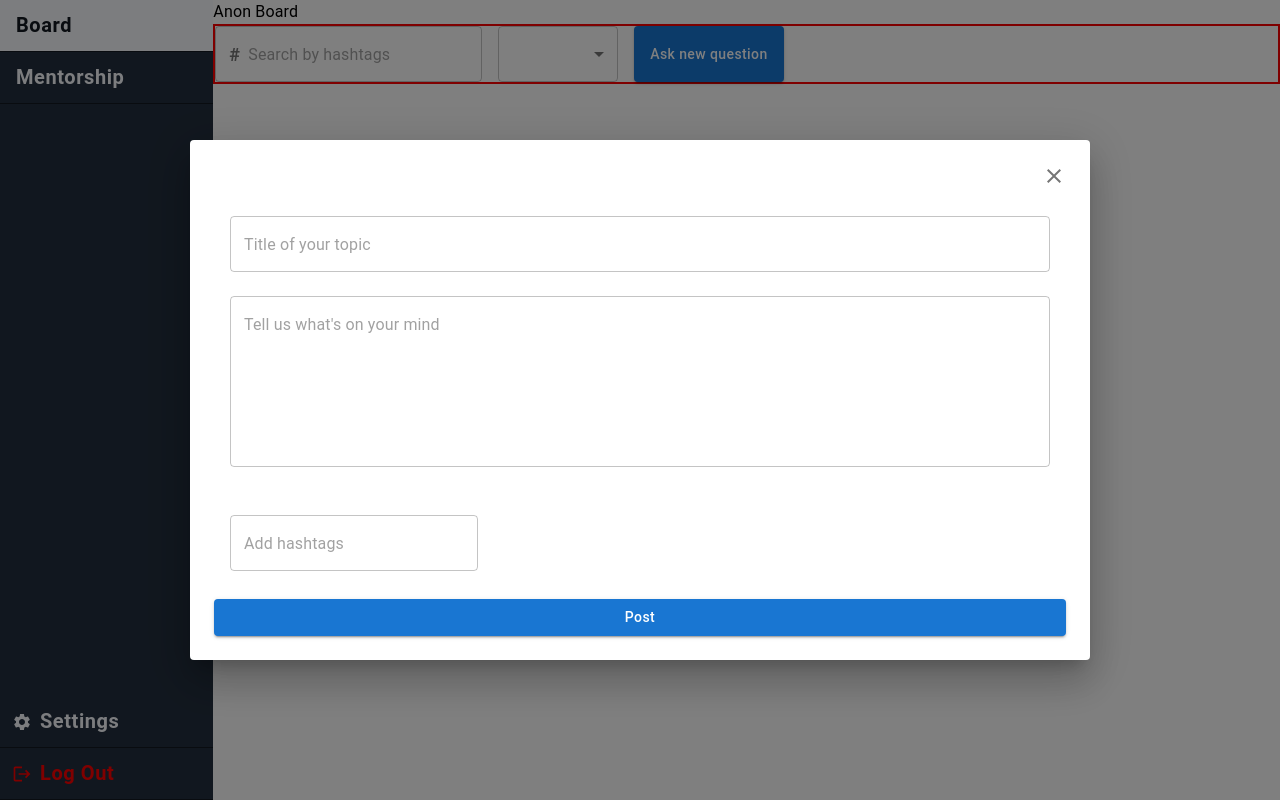
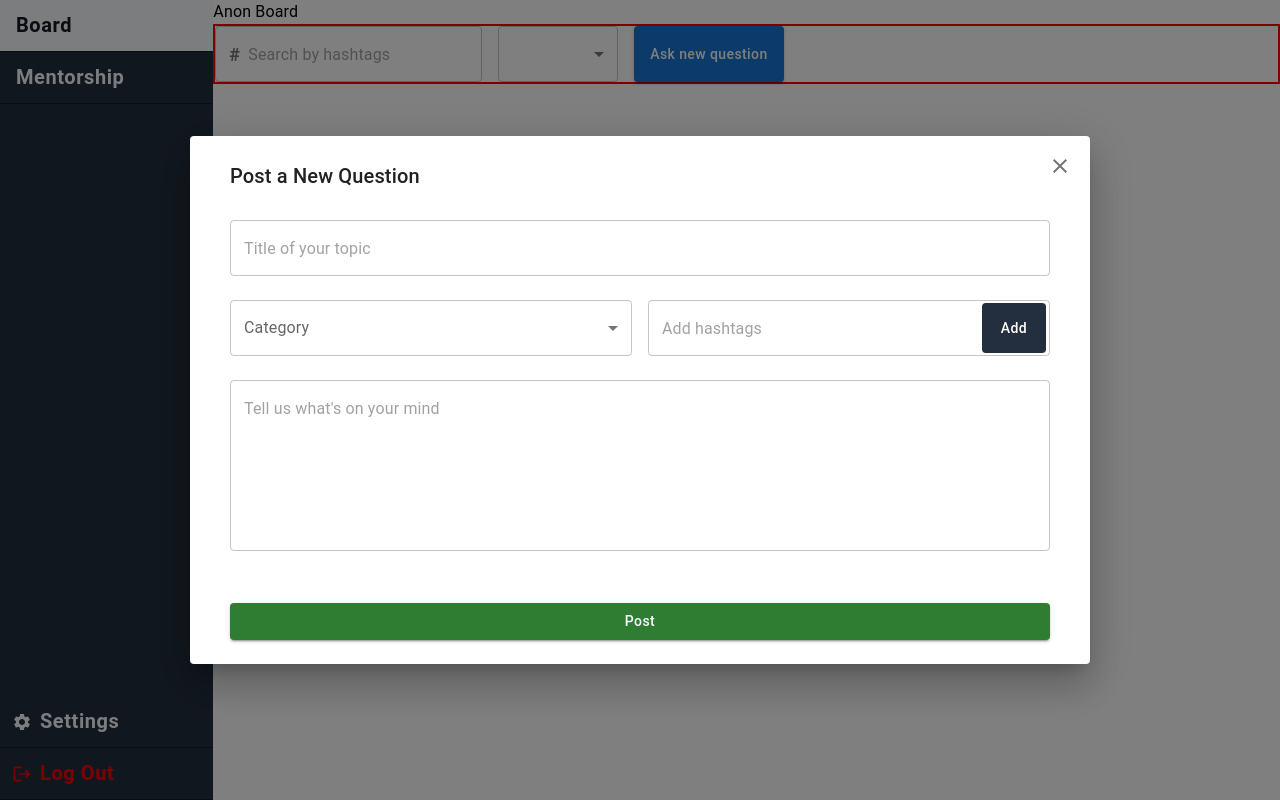
Before and after one commit to ruslan-akhm/anon, a React (Create React App) app in the folder client/: page /board in a window 1280 px wide. Both pictures are taken after a click on the button "Ask new question". Built offline with nearby package versions, Linux system fonts and the light colour scheme.

Commit message:
updated new topic modal

```diff
--- a/client/src/components/mainpage/board/Board.js
+++ b/client/src/components/mainpage/board/Board.js
@@ -96,6 +96,7 @@ function Board(props) {
 				onClose={() => setModalShown(false)}
 				fullWidth={true}
 				maxWidth={"md"}
+				scroll="body"
 			>
 				<NewTopicModal setModalShown={setModalShown} />
 			</Dialog>
--- a/client/src/components/mainpage/board/NewTopicModal.js
+++ b/client/src/components/mainpage/board/NewTopicModal.js
@@ -1,4 +1,4 @@
-import { useState } from "react";
+import { useEffect, useState } from "react";
 import {
 	Grid,
 	Card,
@@ -14,52 +14,249 @@ import {
 	IconButton,
 	CircularProgress,
 	useTheme,
-	Alert,
-	Slide,
 	TextField,
+	Select,
+	MenuItem,
+	ListItemText,
+	Checkbox,
+	InputAdornment,
+	FormControl,
+	InputLabel,
 } from "@mui/material";
 
 import CloseIcon from "@mui/icons-material/Close";
 
+const ITEM_HEIGHT = 48;
+const ITEM_PADDING_TOP = 8;
+const MenuProps = {
+	PaperProps: {
+		style: {
+			maxHeight: ITEM_HEIGHT * 4.5 + ITEM_PADDING_TOP,
+			width: 250,
+		},
+	},
+};
+
+const categories = [
+	{
+		id: 1,
+		value: "negatives",
+		text: "Issues and Concerns",
+	},
+	{
+		id: 2,
+		value: "positives",
+		text: "Cheers and Celebrations",
+	},
+	{
+		id: 3,
+		value: "neutrals",
+		text: "General Topic",
+	},
+];
+
 const NewTopicModal = ({ setModalShown }) => {
+	const theme = useTheme();
 	const [loading, setLoading] = useState(false);
+	const [categoriesList, setCategoriesList] = useState([]);
+	const [hashtagInput, setHastagInput] = useState([]);
+	const [userInput, setUserInput] = useState({
+		title: "",
+		hashtags: [],
+		text: "",
+	});
+
+	const handleChange = (e) => {
+		const {
+			target: { value },
+		} = e;
+		setCategoriesList(
+			// On autofill we get a stringified value.
+			typeof value === "string" ? value.split(",") : value
+		);
+	};
+
+	const handleHashtagInput = (e) => {
+		setHastagInput(e.target.value);
+	};
+
+	const updateInput = (e) => {
+		if (e.target.name == "hashtags") {
+			if (hashtagInput.trim().length < 1) return;
+			setUserInput({
+				...userInput,
+				hashtags: [...userInput.hashtags, hashtagInput.trim()],
+			});
+			setHastagInput("");
+		} else {
+			setUserInput({
+				...userInput,
+				[e.target.name]: e.target.value,
+			});
+		}
+		console.log(e.target.name);
+	};
+
+	const removeHashtag = (hash) => {
+		console.log(hash);
+		let updatedHashtags = [...userInput.hashtags].filter((h) => {
+			return h != hash;
+		});
+		setUserInput({ ...userInput, hashtags: [...updatedHashtags] });
+	};
 
 	const handleSubmit = () => {
+		console.log(categoriesList);
+		console.log(userInput);
 		return;
 	};
 
 	return (
-		<Box sx={{ px: 2, py: 2 }}>
-			<Grid container direction="row" justifyContent="flex-end">
-				<IconButton onClick={() => setModalShown(false)}>
-					<CloseIcon />
-				</IconButton>
-			</Grid>
+		<Box sx={{ px: 2, py: 2, position: "relative" }}>
+			{/* <Grid container direction="row" justifyContent="flex-end"> */}
+			<IconButton
+				onClick={() => setModalShown(false)}
+				sx={{ position: "absolute", top: "10px", right: "10px" }}
+			>
+				<CloseIcon />
+			</IconButton>
+			<Typography sx={{ px: 3, py: 1 }} variant="h6">
+				Post a New Question
+			</Typography>
 			<DialogContent>
 				<Grid direction="column">
 					<TextField
 						variant="outlined"
 						sx={{ width: "100%", mb: 3 }}
 						placeholder="Title of your topic"
+						name="title"
+						onChange={updateInput}
 					/>
+					<Grid item container sx={{ width: "100%", mb: 3 }}>
+						<Grid item xs={6} sm={6} md={6} lg={6} xl={6} sx={{ pr: 1 }}>
+							<TextField
+								value={categoriesList}
+								onChange={handleChange}
+								select // tell TextField to render select
+								label="Category"
+								sx={{
+									width: "100%",
+									"&::label": {
+										color: "red",
+									},
+								}}
+							>
+								{categories.map((category) => (
+									<MenuItem key={category.value} value={category.text}>
+										<Typography>{category.text}</Typography>
+									</MenuItem>
+								))}
+							</TextField>
+						</Grid>
+						<Grid item xs={6} sm={6} md={6} lg={6} xl={6} sx={{ pl: 1 }}>
+							<FormControl sx={{ width: "100%" }}>
+								<TextField
+									sx={{ width: "100%" }}
+									variant="outlined"
+									placeholder="Add hashtags"
+									onChange={handleHashtagInput}
+									value={hashtagInput}
+									InputProps={{
+										endAdornment: (
+											<InputAdornment position="end">
+												<Button
+													type="submit"
+													variant="contained"
+													sx={{
+														boxShadow: "none",
+														height: "50px",
+														mr: "-10px",
+														backgroundColor: theme.palette.sidebar.main,
+														"&:hover": {
+															backgroundColor: theme.palette.sidebar.hover,
+														},
+													}}
+													name="hashtags"
+													onClick={updateInput}
+												>
+													Add
+												</Button>
+											</InputAdornment>
+										),
+									}}
+								/>
+							</FormControl>
+						</Grid>
+					</Grid>
+
+					{userInput.hashtags.length > 0 && (
+						<Grid
+							container
+							item
+							direction="row"
+							sx={{ width: "100%", mb: 3 }}
+							justifyContent="flex-end"
+						>
+							{userInput.hashtags.map((h) => {
+								return (
+									<Grid
+										key={h}
+										item
+										container
+										direction="row"
+										alignItems="center"
+										sx={{
+											backgroundColor: theme.palette.darkblue.main,
+											borderRadius: "24px",
+											width: "fit-content",
+											px: 1.1,
+											py: 0.5,
+											margin: 0.5,
+											color: theme.palette.sidebar.text,
+										}}
+									>
+										<Typography>#{h}</Typography>
+										<IconButton
+											sx={{ width: "18px", height: "18px", ml: 0.5 }}
+											onClick={() => removeHashtag(h)}
+										>
+											<CloseIcon
+												sx={{
+													fontSize: "14px",
+													fontWeight: "bold",
+													color: theme.palette.sidebar.text,
+												}}
+											/>
+										</IconButton>
+									</Grid>
+								);
+							})}
+						</Grid>
+					)}
+
 					<TextField
 						variant="outlined"
 						sx={{ width: "100%", mb: 3 }}
 						multiline
-						maxRows={6}
 						rows={6}
 						placeholder="Tell us what's on your mind"
+						name="text"
+						onChange={updateInput}
 					/>
-					<Grid item container sx={{ width: "100%", mb: 3 }}>
-						<Grid></Grid>
-					</Grid>
-					<TextField variant="outlined" placeholder="Add hashtags" />
 				</Grid>
 			</DialogContent>
-			<DialogActions>
+			<DialogActions sx={{ px: 3 }}>
 				<Button
 					variant="contained"
-					sx={{ width: "100%" }}
+					sx={{
+						width: "100%",
+						backgroundColor: theme.palette.green.main,
+						color: theme.palette.sidebar.text,
+						margin: "auto",
+						"&:hover": {
+							backgroundColor: theme.palette.green.hover,
+						},
+					}}
 					onClick={handleSubmit}
 				>
 					{loading ? (
--- a/client/src/components/mainpage/mentorship/MentorDialog.js
+++ b/client/src/components/mainpage/mentorship/MentorDialog.js
@@ -76,7 +76,7 @@ const MentorDialog = ({ mentor, setModalShown, setMentorApproved }) => {
 					<Typography sx={{ mt: 3 }}>{mentor.description}</Typography>
 				</Grid>
 			</DialogContent>
-			<DialogActions>
+			<DialogActions sx={{ px: 2 }}>
 				<Button
 					variant="contained"
 					sx={{
--- a/client/src/themes/theme.js
+++ b/client/src/themes/theme.js
@@ -11,6 +11,7 @@ export const theme = createTheme({
 		sidebar: { main: "#232F3E", hover: "#131921", text: "#F9FBFF" },
 		info: { main: "#fff" },
 		green: { main: "#2E7D32", hover: "#1e5421" },
+		darkblue: { main: "#0349A6" },
 		// alert: { main: "#CD0000" },
 		// green: { main: "#2B8737" },
 		// greyscale70: { main: "#4D4D4D" },
```
